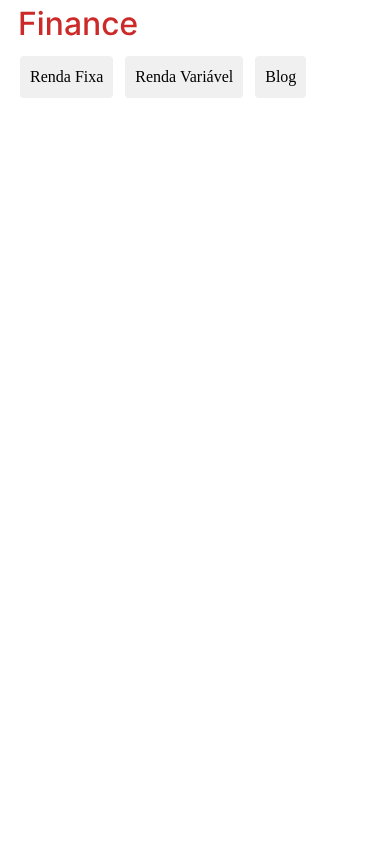
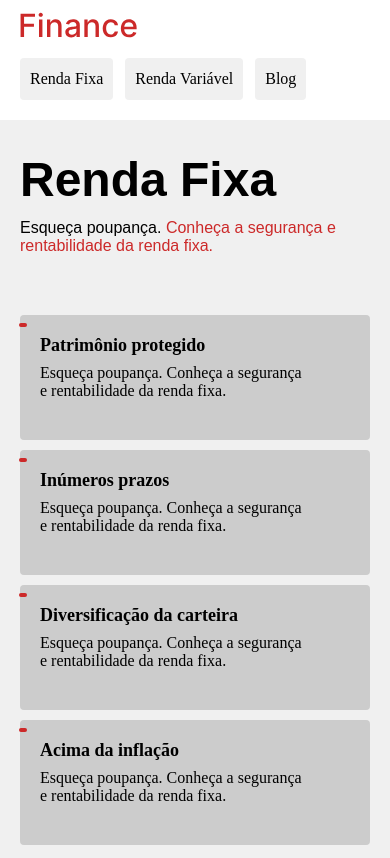
Before and after one commit to Victtor-Lima/finance, a plain HTML site: page index.html in a window 390 px wide. Shown: the top 858 px of the page. Drawn offline with Linux system fonts and the light colour scheme.

Commit message:
Introdução

```diff
--- /dev/null
+++ b/css/fixa-conteudo/introducao.css
@@ -0,0 +1,131 @@
+.introducao-bg {
+ background: #f0f0f0;
+ box-shadow: inset 0 8px #ffffff, inset 0 -80px #ffffff;
+}
+
+.introducao {
+  display: grid;
+  grid-template-columns: 1fr 1fr;
+  gap: 60px;
+}
+
+.introducao-conteudo {
+  margin-bottom: 20px;
+}
+
+.introducao-tittle {
+  font-family: Arial;
+  font-size: 4rem;
+  margin-top: 120px;
+  margin-bottom: 12px;
+}
+
+.introducao-text {
+  font-family: Arial;
+  font-size: 1.3rem;
+  margin-bottom: 80px;
+}
+
+.introducao-text span {
+  color: #CC2929;
+}
+
+.introducao-vantagens-list {
+  display: grid;
+  grid-template-columns: 1fr 1fr;
+  gap: 0px 40px;
+}
+
+.vantagens-list-item {
+  position: relative;
+  padding-left: 16px;
+}
+
+.vantagens-list-item h3 {
+  font-size: 1.125rem;
+  width: max-content;
+  margin-bottom: 8px;
+}
+
+.vantagens-list-item p {
+  font-size: 1rem;
+  margin-bottom: 60px;
+}
+
+.vantagens-list-item::before {
+  content: "";
+  display: block;
+  width: 8px;
+  height: 4px;
+  top: 8px;
+  left: -1px;
+  border-radius: 4px;
+  background-color: #CC2929;
+  position: absolute;
+}
+
+.vantagens-list-item p:nth-child(3),
+.vantagens-list-item p:nth-child(4) {
+  margin-bottom: 20px;
+}
+
+.introducao-image {
+  width: 100%;
+  height: 100%;
+  object-fit: cover;
+  border-radius: 4px;
+}
+
+@media (max-width: 900px) {
+  .introducao {
+    grid-template-columns: 1fr;
+    gap: 0px;
+  }
+  .introducao-tittle {
+    margin-top: 80px;
+  }
+  .introducao-text {
+    margin-bottom: 60px;
+  }
+
+  .vantagens-list-item p {
+    max-width: 34ch;
+  }
+
+  .vantagens-list-item p:first-child,
+  .vantagens-list-item p:nth-child(2) {
+    margin-bottom: 20px;
+  }
+  .introducao-image {
+    height: 300px;
+    width: 100%;
+    object-fit: cover;
+    object-position: top;
+  }
+}
+
+@media (max-width: 600px) {
+  .introducao-tittle {
+    font-size: 3rem;
+    margin-top: 40px;
+  }
+  .introducao-text {
+
+    font-size: 1rem;
+    margin-bottom: 60px;
+  }
+  .introducao-vantagens-list {
+    grid-template-columns: 1fr;
+  }
+  .vantagens-list-item {
+    background: #cccccc;
+    margin-bottom: 10px;
+    padding: 20px;
+    border-radius: 4px;
+  }
+
+  .vantagens-list-item p:nth-child(3),
+  .vantagens-list-item p:nth-child(4) {
+    margin-bottom: 0px;
+  }
+}
--- a/css/global/geral.css
+++ b/css/global/geral.css
@@ -1,5 +1,13 @@
+body {
+  height: 2000px;
+}
+
 body,
-ul {
+ul,
+h1,
+h2,
+h3,
+p {
   margin: 0px;
 }
 
--- a/css/global/header.css
+++ b/css/global/header.css
@@ -4,14 +4,12 @@
 } */
 
 .header {
-  max-width: 1200px;
-  margin: 0 auto;
   display: flex;
   flex-wrap: wrap;
   justify-content: space-between;
   align-items: center;
   gap: 20px;
-  padding: 10px 20px;
+  padding:12px 0px;
 }
 
 .header-list {
--- a/css/style.css
+++ b/css/style.css
@@ -1,3 +1,10 @@
 /* Global */
 @import "./global/geral.css";
-@import "./global/header.css"
+@import "./global/header.css";
+
+/* utilidades */
+@import "./utilitarian/componentes.css";
+
+
+/* conteúdo */
+@import "./fixa-conteudo/introducao.css";
--- /dev/null
+++ b/css/utilitarian/componentes.css
@@ -0,0 +1,8 @@
+.container {
+  box-sizing: border-box;
+  max-width: 1200px;
+  padding-left: 20px;
+  padding-right: 20px;
+  margin-left: auto;
+  margin-right: auto;
+}
--- a/index.html
+++ b/index.html
@@ -10,17 +10,48 @@
 </head>
 <body>
   <header class="header-bg">
-    <div class="header">
+    <div class="header container">
       <a href="./">
         <img class="header-logo" src="/img/img-logo.svg" width="117" height="26" alt="">
       </a>
-
-      <ul class="header-list">
-        <a class="header-list-item" href="./">Renda Fixa</a>
-        <a class="header-list-item" href="./variavel.html">Renda Variável</a>
-        <a class="header-list-item" href="./blog.html">Blog</a>
-      </ul>
+      <nav>
+        <ul class="header-list">
+          <a class="header-list-item" href="./">Renda Fixa</a>
+          <a class="header-list-item" href="./variavel.html">Renda Variável</a>
+          <a class="header-list-item" href="./blog.html">Blog</a>
+        </ul>
+      </nav>
     </div>
   </header>
+  <main class="introducao-bg">
+    <div class="introducao container">
+      <div class="introducao-conteudo">
+        <h1 class="introducao-tittle">Renda Fixa</h1>
+        <p class="introducao-text">Esqueça poupança. <span>Conheça a segurança e rentabilidade da renda fixa.</span></p>
+        <ul class="introducao-vantagens-list">
+          <li class="vantagens-list-item">
+            <h3>Patrimônio protegido</h3>
+            <p>Esqueça poupança. Conheça a segurança e rentabilidade da renda fixa.</p>
+          </li>
+          <li class="vantagens-list-item">
+            <h3>Inúmeros prazos</h3>
+            <p>Esqueça poupança. Conheça a segurança e rentabilidade da renda fixa.</p>
+          </li>
+          <li class="vantagens-list-item">
+            <h3>Diversificação da carteira</h3>
+            <p>Esqueça poupança. Conheça a segurança e rentabilidade da renda fixa.</p>
+          </li>
+          <li class="vantagens-list-item">
+            <h3>Acima da inflação</h3>
+            <p>Esqueça poupança. Conheça a segurança e rentabilidade da renda fixa.</p>
+          </li>
+        </ul>
+      </div>
+      <div>
+        <img class="introducao-image" src="./img/img-introducao.jpg" width="1298" height="1608"  alt="">
+      </div>
+    </div>
+  </main>
+
 </body>
 </html>
```
